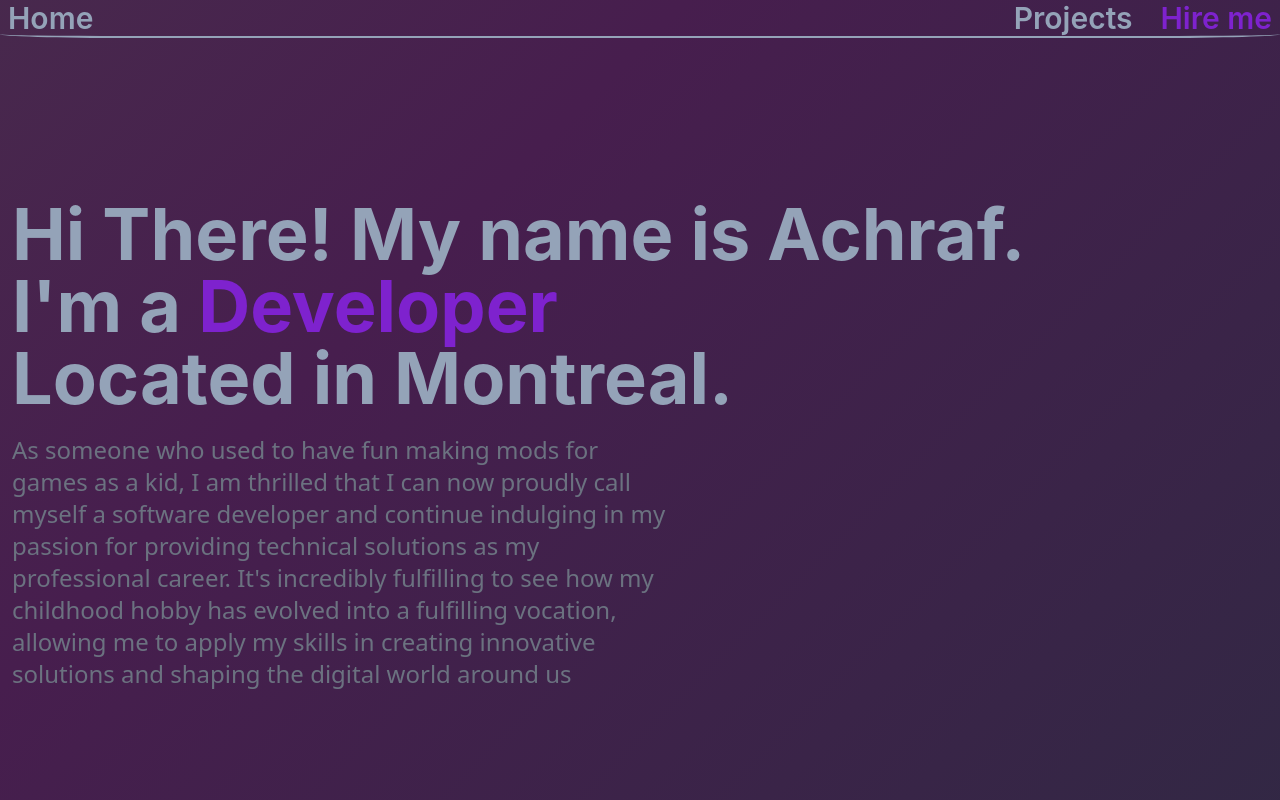
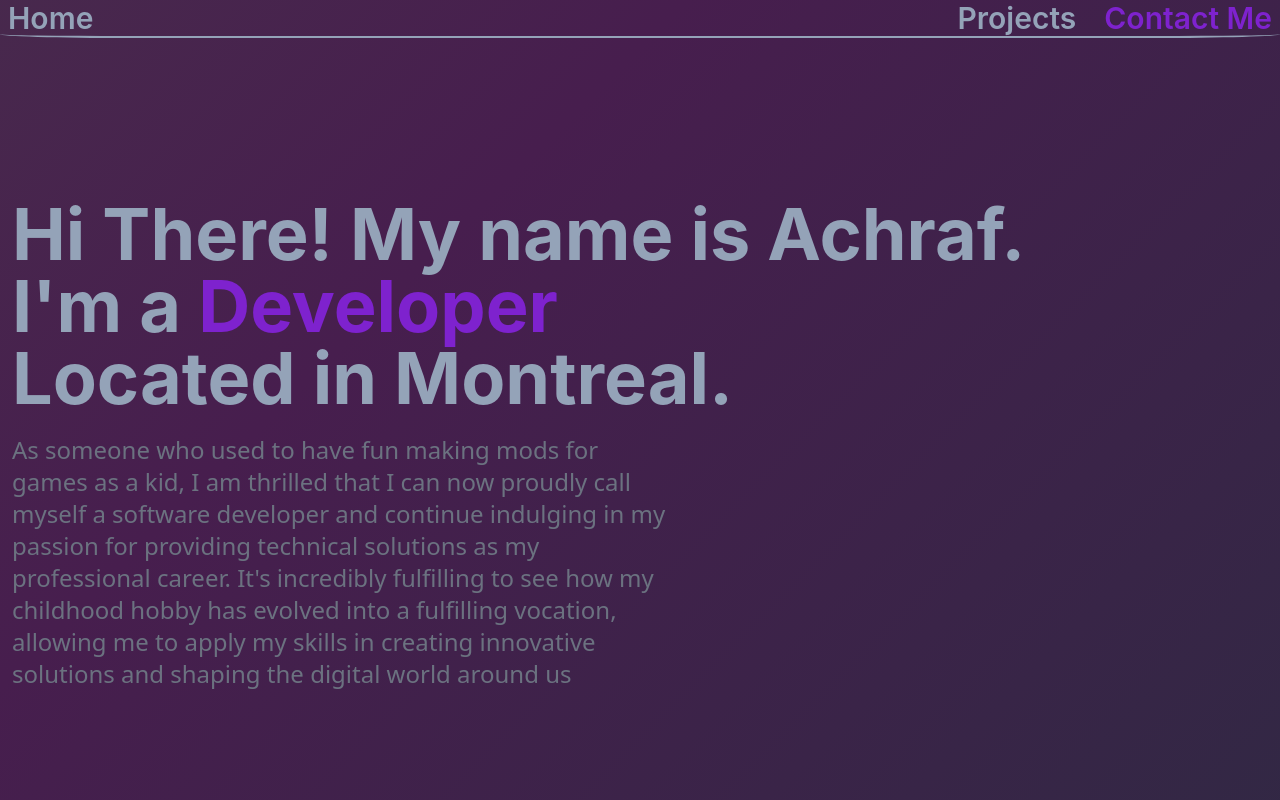
Before and after one commit to Ash-Layek/Portfolio, a React (Create React App) app: page / in a window 1280 px wide. Built offline with nearby package versions, Linux system fonts and the light colour scheme.

Commit message:
Change to Navbar

```diff
--- a/src/components/Navbar/NavBar.js
+++ b/src/components/Navbar/NavBar.js
@@ -62,7 +62,7 @@ return () =>  {window.removeEventListener('scroll', handleScroll)}
           <button onClick={() => scrollToSection("about")}>Projects</button>
         </li>
         <li className="text-purple-700 px-2">
-            <button onClick={() => scrollToSection("hire")}> Hire me</button>
+            <button onClick={() => scrollToSection("hire")}> Contact Me</button>
         </li>
       </ul>
       </div>
```
